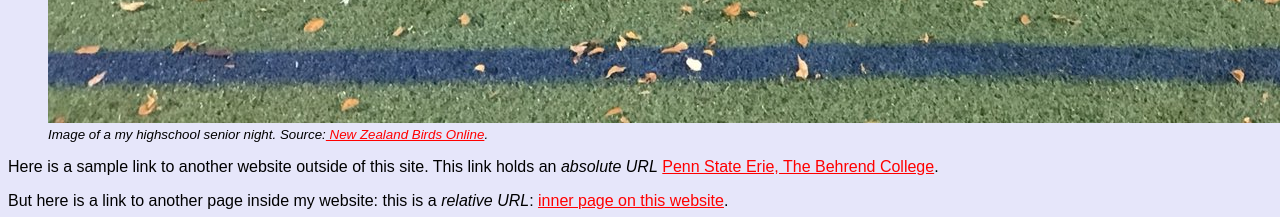
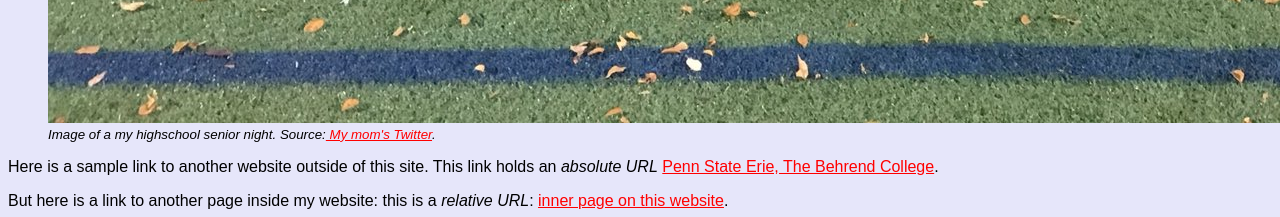
Before and after one commit to jmh7557/jhock_site, a plain HTML site: page docs/index.html in a window 1280 px wide. Shown: the part 2000-2217 px from the top of the page. Drawn offline with Linux system fonts and the light colour scheme; files whose address does not match are found by name.

Commit message:
hopefully works

```diff
--- a/docs/index.html
+++ b/docs/index.html
@@ -40,7 +40,7 @@
 
  <figure>
           <img src="hsSoccer.jpg" alt="Senior Night"/>
-          <figcaption>Image of a my highschool senior night. Source:<a href="http://nzbirdsonline.org.nz/species/sulphur-crested-cockatoo"> New Zealand Birds Online</a>.  </figcaption>
+     <figcaption>Image of a my highschool senior night. Source:<a href="https://twitter.com/kbhock"> My mom's Twitter</a>.  </figcaption>
       </figure>
 
 
```
